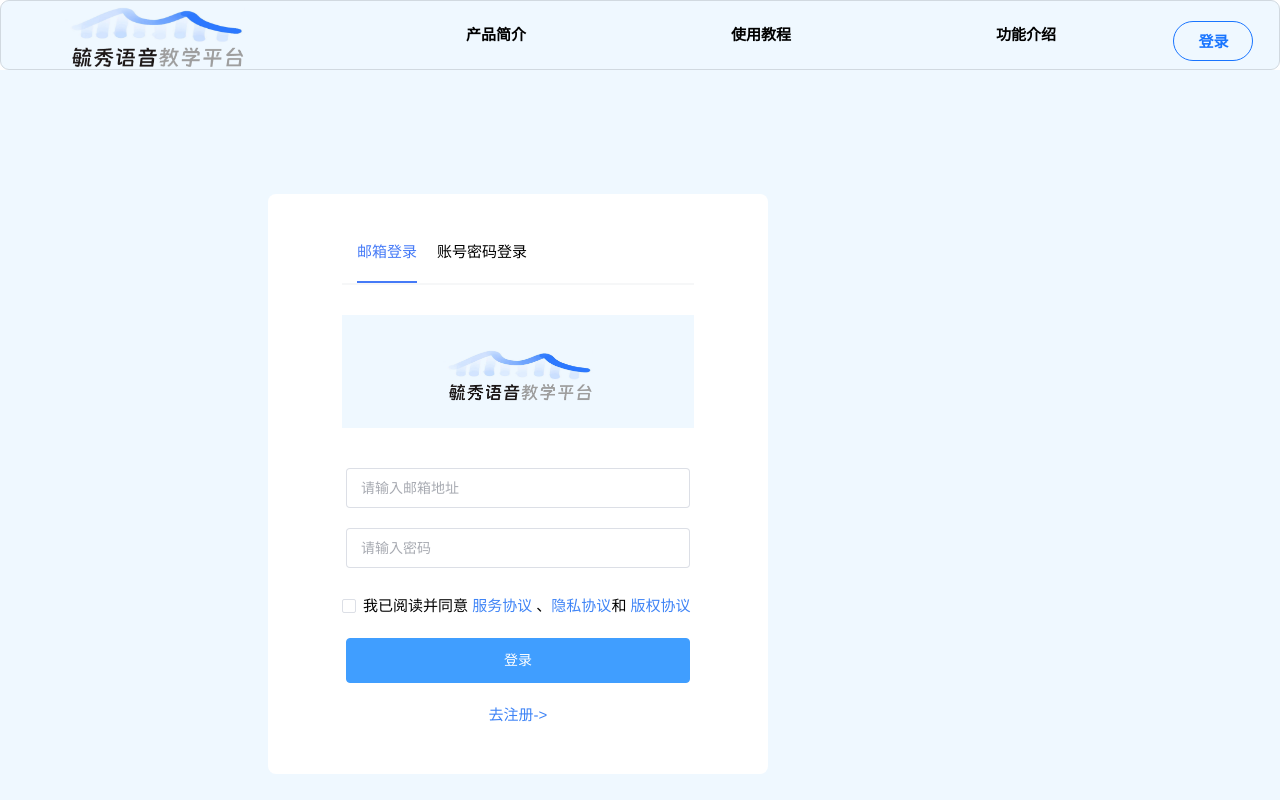
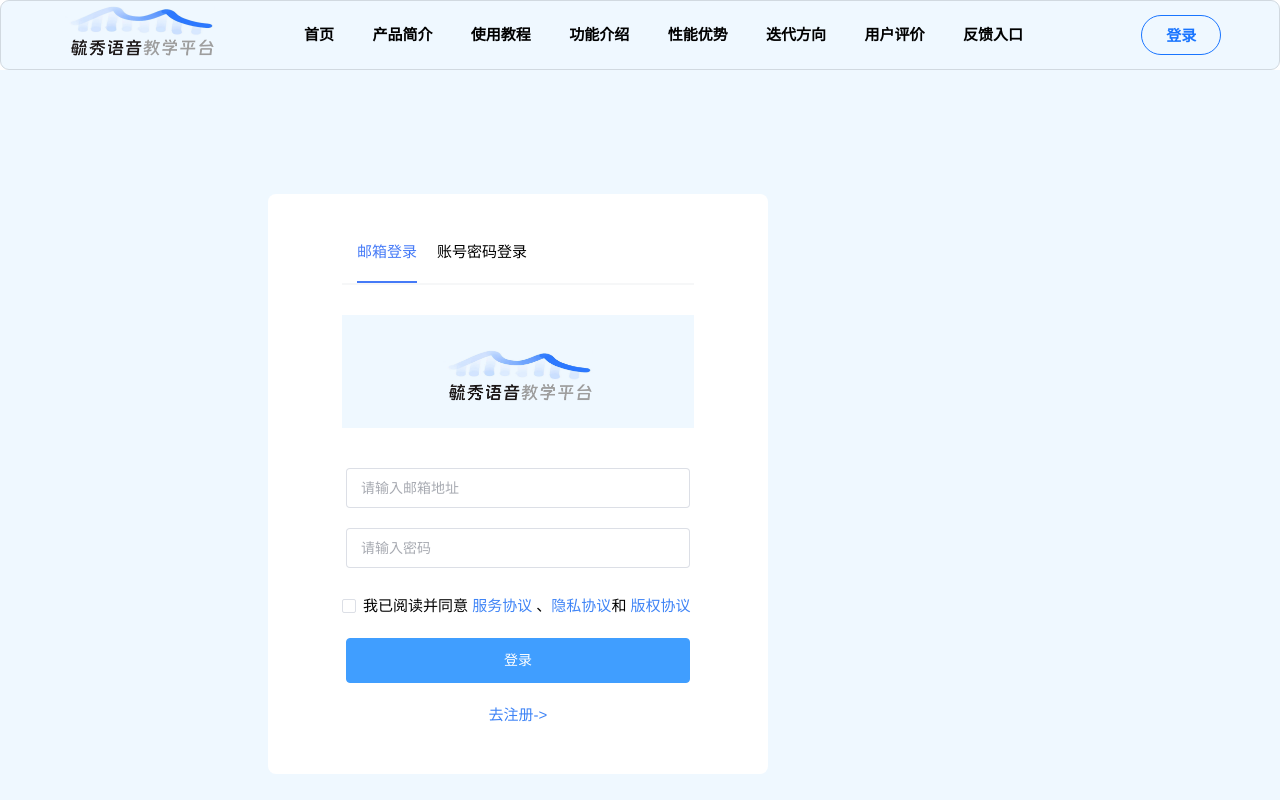
Before and after one commit to jessiexichen/YuXiu_A09, a Vue app: page /login in a window 1280 px wide. Built offline with nearby package versions, Linux system fonts and the light colour scheme.

Commit message:
feat: topbar 滚动条优化;固定字段移动到constants.ts

```diff
--- a/src/assets/constants.ts
+++ b/src/assets/constants.ts
@@ -1,3 +1,22 @@
+import type { navPage } from '@/types/navBar';
+
+const navPages : navPage[] = [
+  {name: "首页", url: "/home"},
+  {name:"产品简介",url: "/home/profile"},
+  {name:"使用教程",url: "/home/tutor"},
+  {name: "功能介绍",url: "/home/introduce"},
+  {name: "性能优势",url: ""},
+  {name: "迭代方向",url: ""},
+  {name: "用户评价",url: ""},
+  {name: "反馈入口",url: ""},
+]
+
+const childPages : navPage[] = [
+  { name: "语音合成", url: "/text-to-speech" },
+  { name: "构筑声音", url: "/new-voice" },
+  { name: "有声课件制作", url: "/ppt-creation" },
+];
+
 const lanConfig = {
   visibleLanguages : ["中文", "英语", "法语", "俄语", "西班牙语", "阿拉伯语"],
   visibleLanguages1 : ["中文", "英语", "法语", "俄语", "西班牙语", "阿拉伯语", "德语", "希腊语",
@@ -11,4 +30,8 @@ const lanConfig = {
 
   langType: ["标准", "温柔", "稚嫩", "活泼", "激情", "风趣"],
 }
-export default lanConfig
+export {
+  lanConfig,
+  navPages,
+  childPages
+}
--- a/src/components/layouts/LayOut.vue
+++ b/src/components/layouts/LayOut.vue
@@ -3,11 +3,11 @@
     <el-header v-if="props.topNav" style="padding: 0;width: 100%;height: 70px;">
       <TopNav/>
     </el-header>
-    <el-container style="background-color: #eff8ff;">
+    <el-container style="background-color: #eff8ff;max-height: 100%;overflow: auto;">
       <el-side v-if="props.sideNav">
         <SideNav />
       </el-side>
-      <el-main style="display: flex;" class="main">
+      <el-main style="display: flex;max-height: 100%;overflow: auto;" class="main">
         <slot />
       </el-main>
     </el-container>
--- a/src/components/layouts/navbars/SideNav.vue
+++ b/src/components/layouts/navbars/SideNav.vue
@@ -1,7 +1,7 @@
 <template>
   <div class="Container">
     <div class="SideNav">
-      <div class="block" style="background: #F0F4FD;cursor: default;">产品服务</div>
+      <div class="block" style="background: #F0F4FD;cursor: default;font-size: large;">产品&服务</div>
       <div class="block"
         v-for="item in childPages"
         :key="item.name"
@@ -24,7 +24,7 @@
 <script setup lang="ts">
 import router from '@/router';
 import { useRoute } from 'vue-router';
-
+import { childPages } from '@/assets/constants';
 
 function isActive(url: string) {
   if (useRoute().path === url) {
@@ -36,12 +36,7 @@ function isActive(url: string) {
 </script>
 
 <script lang="ts">
-const childPages = [
-  { name: "产品&服务", url: "/home" ,descrip: "系统语音教学 个性化语音服务"},
-  { name: "语音合成", url: "/text-to-speech" },
-  { name: "构筑声音", url: "/new-voice" },
-  { name: "有声课件制作", url: "/ppt-creation" },
-];
+
 </script>
 
 <style lang="scss">
@@ -64,7 +59,7 @@ const childPages = [
       cursor: pointer;
       border-bottom: 1.4px solid #f3f4f6;
       font-weight: bold;
-
+      transition: all 0.2s;
       text-align: center;
       width: 100%;
       height: $blockHeight;
@@ -89,13 +84,16 @@ const childPages = [
         left: 150px;
         bottom: 60px;
         z-index: 1;
+
+        transition: all 0.4s;
+
         .option {
           height: 50px;
           display: block;
           background-color: #ffffff;
           border-bottom: 1px solid #d1d9e0;
           line-height: 50px;
-
+          transition: all 0.2s;
           &:hover {
             background-color: #f3f4f6;
             color: #1975ff;
--- a/src/components/layouts/navbars/TopNav.vue
+++ b/src/components/layouts/navbars/TopNav.vue
@@ -16,7 +16,7 @@
       {{item.name}}
       </div>
     </div>
-    <div style="display:flex; align-items: center;position: absolute;right: 2%;top: 30%;">
+    <div class="logButton">
       <LoginButton/>
     </div>
   </div>
@@ -24,7 +24,7 @@
 
 <script setup lang="ts">
 import router from '@/router';
-import type { navPage } from '@/types/navBar';
+import { navPages } from '@/assets/constants';
 import LoginButton from './features/LoginButton.vue';
 
 function handleNav(url: string) {
@@ -33,16 +33,14 @@ function handleNav(url: string) {
 </script>
 
 <script lang="ts">
-  export const navPages : navPage[] = [
-    {name:"产品简介",url: "/home/profile"},
-    {name:"使用教程",url: "/home/tutor"},{name: "功能介绍",url: "/home/introduce"}
-  ]
+
 </script>
 
 <style lang="scss">
 .TopNav {
   position: relative;
   display: flex;
+  justify-content: space-around;
   width: 100%;
   height: 100%;
   background-color: #eff8ff;
@@ -51,6 +49,7 @@ function handleNav(url: string) {
   border-radius: 9px;
 
   .logoBlock {
+    flex-grow: 0.6;
     display: block;
     position: relative;
     left: 5%;
@@ -58,7 +57,7 @@ function handleNav(url: string) {
     font-size: 0.9rem;
     .logo {
       position: relative;
-      width: 180px;
+      width: 150px;
     }
     .logo-title {
         width: 100%;
@@ -69,15 +68,39 @@ function handleNav(url: string) {
   }
 
   .navBlock {
-    width: 1000px;
+    flex-grow: 6;
+    overflow: hidden;
     display: flex;
     justify-content: space-evenly;
     align-items: center;
-
+    :hover {
+      font-size: larger;
+      color: #1975FF;
+      background-color: #eff8ffef;
+    }
     .blocks {
       font-weight: bold;
       cursor: pointer;
+
+      transition: all 0.2s;
+
     }
+
+    @media screen and (max-width: 1000px){
+      overflow: hidden;
+
+
+      justify-content: start;
+      .blocks {
+        width: 100px;
+      }
+    }
+  }
+
+  .logButton {
+    display:flex;
+    flex-grow: 1;
+    align-items: center;
   }
 }
 </style>
--- a/src/types/navBar.ts
+++ b/src/types/navBar.ts
@@ -1 +1 @@
-export type navPage = {name: string,url: string}
+export type navPage = {name: string,url: string, descrip?: string}
--- a/src/views/NewVoice.vue
+++ b/src/views/NewVoice.vue
@@ -74,7 +74,7 @@
 import LayOut from '@/components/layouts/LayOut.vue';
 import Card from '@/components/card/CarD.vue';
 import DropDownSelector from '@/components/dropDownSelecter/dropDownSelector.vue';
-import lanConfig from '@/assets/constants';
+import { lanConfig } from '@/assets/constants';
 import { ElUpload } from 'element-plus';
 </script>
 <style lang="scss" scoped>
--- a/src/views/PPTCreation.vue
+++ b/src/views/PPTCreation.vue
@@ -153,7 +153,7 @@ import Card from '@/components/card/CarD.vue';
 import DropDownSelector from '@/components/dropDownSelecter/dropDownSelector.vue';
 import NormButton from '@/components/button/normButton.vue';
 import { ElSwitch, ElButton, ElRadioGroup, ElSlider } from 'element-plus';
-import lanConfig from '@/assets/constants';
+import { lanConfig } from '@/assets/constants';
 
 
 </script>
--- a/src/views/Text2Speech.vue
+++ b/src/views/Text2Speech.vue
@@ -150,7 +150,7 @@ import DropDownSelector from '@/components/dropDownSelecter/dropDownSelector.vue
 import NormButton from '@/components/button/normButton.vue';
 import { ElInput, ElSwitch, ElButton, ElRadioGroup, ElSlider } from 'element-plus';
 import { ref } from 'vue';
-import lanConfig from '@/assets/constants';
+import { lanConfig } from '@/assets/constants';
 const text = ref("")
 
 
```
